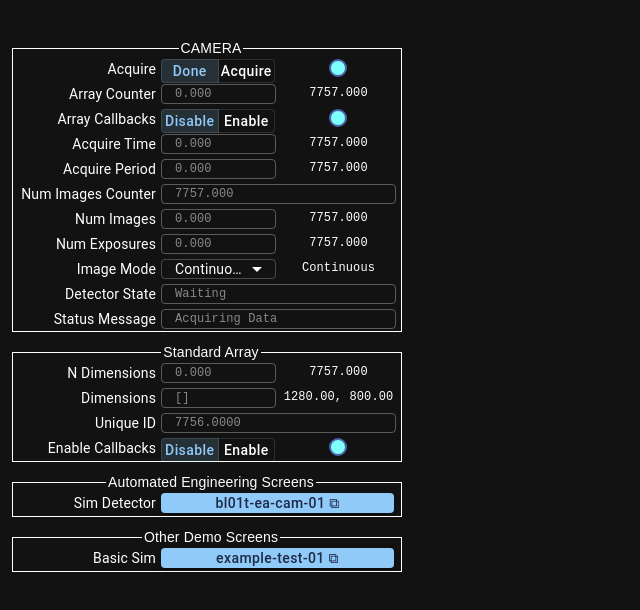
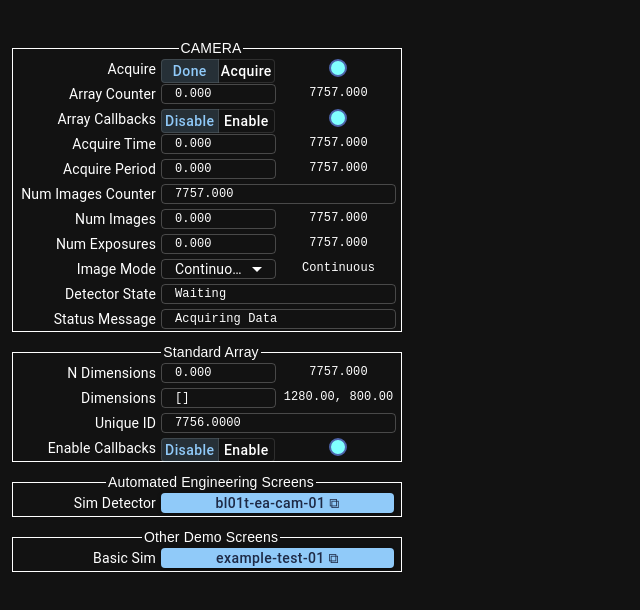
Before and after one commit to abigailalexander/mui-phoebus, a React (Vite) app: page /camera in a window 1280 px wide. Shown: the top 610 px of the page, without its empty margins (0-640 px from the left). Built offline with nearby package versions, Linux system fonts and the light colour scheme.

Commit message:
Modify camera screen

```diff
--- a/src/routes/cameraScreen.tsx
+++ b/src/routes/cameraScreen.tsx
@@ -9,6 +9,7 @@ import { Label } from "../components/widgets";
 import { ChoiceButton } from "../components/widgets";
 
 export default function CameraScreen() {
+    console.log(typeof import.meta.env.VITE_MUI_LIGHT_MODE)
     return (
         <Box sx={{ position: "absolute", left: 0, top: 0, width: 1280, height: 800 }}>
             <GroupBox x={0} y={38} w={410} h={304} value={"CAMERA"}>
@@ -16,42 +17,42 @@ export default function CameraScreen() {
                 <ChoiceButton x={140} y={0} w={115} h={20} value={["Done", "Acquire"]}></ChoiceButton>
                 <Led x={308} y={0} w={20} h={20} value={1}></Led>
                 <Label x={0} y={25} w={135} h={20} value="Array Counter"></Label>
-                <TextEntry x={140} y={25} w={115} h={20} value={"0.000"} disabled={true}></TextEntry>
+                <TextEntry x={140} y={25} w={115} h={20} value={"0.000"} disabled={false}></TextEntry>
                 <TextRead x={260} y={25} w={115} h={20} value={"7757.000"}></TextRead>
                 <Label x={0} y={50} w={135} h={20} value="Array Callbacks"></Label>
                 <ChoiceButton x={140} y={50} w={115} h={20} value={["Disable", "Enable"]}></ChoiceButton>
                 <Led x={308} y={50} w={20} h={20} value={1}></Led>
                 <Label x={0} y={75} w={135} h={20} value="Acquire Time"></Label>
-                <TextEntry x={140} y={75} w={115} h={20} value={"0.000"} disabled={true}></TextEntry>
+                <TextEntry x={140} y={75} w={115} h={20} value={"0.000"} disabled={false}></TextEntry>
                 <TextRead x={260} y={75} w={115} h={20} value={"7757.000"}></TextRead>
                 <Label x={0} y={100} w={135} h={20} value="Acquire Period"></Label>
-                <TextEntry x={140} y={100} w={115} h={20} value={"0.000"} disabled={true}></TextEntry>
+                <TextEntry x={140} y={100} w={115} h={20} value={"0.000"} disabled={false}></TextEntry>
                 <TextRead x={260} y={100} w={115} h={20} value={"7757.000"}></TextRead>
                 <Label x={0} y={125} w={135} h={20} value="Num Images Counter"></Label>
-                <TextEntry x={140} y={125} w={235} h={20} value={"7757.000"} disabled={true}></TextEntry>
+                <TextEntry x={140} y={125} w={235} h={20} value={"7757.000"} disabled={false}></TextEntry>
                 <Label x={0} y={150} w={135} h={20} value="Num Images"></Label>
-                <TextEntry x={140} y={150} w={115} h={20} value={"0.000"} disabled={true}></TextEntry>
+                <TextEntry x={140} y={150} w={115} h={20} value={"0.000"} disabled={false}></TextEntry>
                 <TextRead x={260} y={150} w={115} h={20} value={"7757.000"}></TextRead>
                 <Label x={0} y={175} w={135} h={20} value="Num Exposures"></Label>
-                <TextEntry x={140} y={175} w={115} h={20} value={"0.000"} disabled={true}></TextEntry>
+                <TextEntry x={140} y={175} w={115} h={20} value={"0.000"} disabled={false}></TextEntry>
                 <TextRead x={260} y={175} w={115} h={20} value={"7757.000"}></TextRead>
                 <Label x={0} y={200} w={135} h={20} value="Image Mode"></Label>
                 <DropDown x={140} y={200} w={115} h={20} value={["Continuous", "Item 1", "Item 2", "Item 3",]}></DropDown>
                 <TextRead x={260} y={200} w={115} h={20} value={"Continuous"}></TextRead>
                 <Label x={0} y={225} w={135} h={20} value="Detector State"></Label>
-                <TextEntry x={140} y={225} w={235} h={20} value={"Waiting"} disabled={true}></TextEntry>
+                <TextEntry x={140} y={225} w={235} h={20} value={"Waiting"} disabled={false}></TextEntry>
                 <Label x={0} y={250} w={135} h={20} value="Status Message"></Label>
-                <TextEntry x={140} y={250} w={235} h={20} value={"Acquiring Data"} disabled={true}></TextEntry>
+                <TextEntry x={140} y={250} w={235} h={20} value={"Acquiring Data"} disabled={false}></TextEntry>
             </GroupBox>
             <GroupBox x={0} y={342} w={410} h={130} value={"Standard Array"}>
                 <Label x={0} y={0} w={135} h={20} value="N Dimensions"></Label>
-                <TextEntry x={140} y={0} w={115} h={20} value={"0.000"} disabled={true}></TextEntry>
+                <TextEntry x={140} y={0} w={115} h={20} value={"0.000"} disabled={false}></TextEntry>
                 <TextRead x={260} y={0} w={115} h={20} value={"7757.000"}></TextRead>
                 <Label x={0} y={25} w={135} h={20} value="Dimensions"></Label>
-                <TextEntry x={140} y={25} w={115} h={20} value={"[]"} disabled={true}></TextEntry>
+                <TextEntry x={140} y={25} w={115} h={20} value={"[]"} disabled={false}></TextEntry>
                 <TextRead x={260} y={25} w={115} h={20} value={"1280.00, 800.00"}></TextRead>
                 <Label x={0} y={50} w={135} h={20} value="Unique ID"></Label>
-                <TextEntry x={140} y={50} w={235} h={20} value={"7756.0000"} disabled={true}></TextEntry>
+                <TextEntry x={140} y={50} w={235} h={20} value={"7756.0000"} disabled={false}></TextEntry>
                 <Label x={0} y={75} w={135} h={20} value="Enable Callbacks"></Label>
                 <ChoiceButton x={140} y={75} w={115} h={20} value={["Disable", "Enable"]}></ChoiceButton>
                 <Led x={308} y={75} w={20} h={20} value={1}></Led>
```
